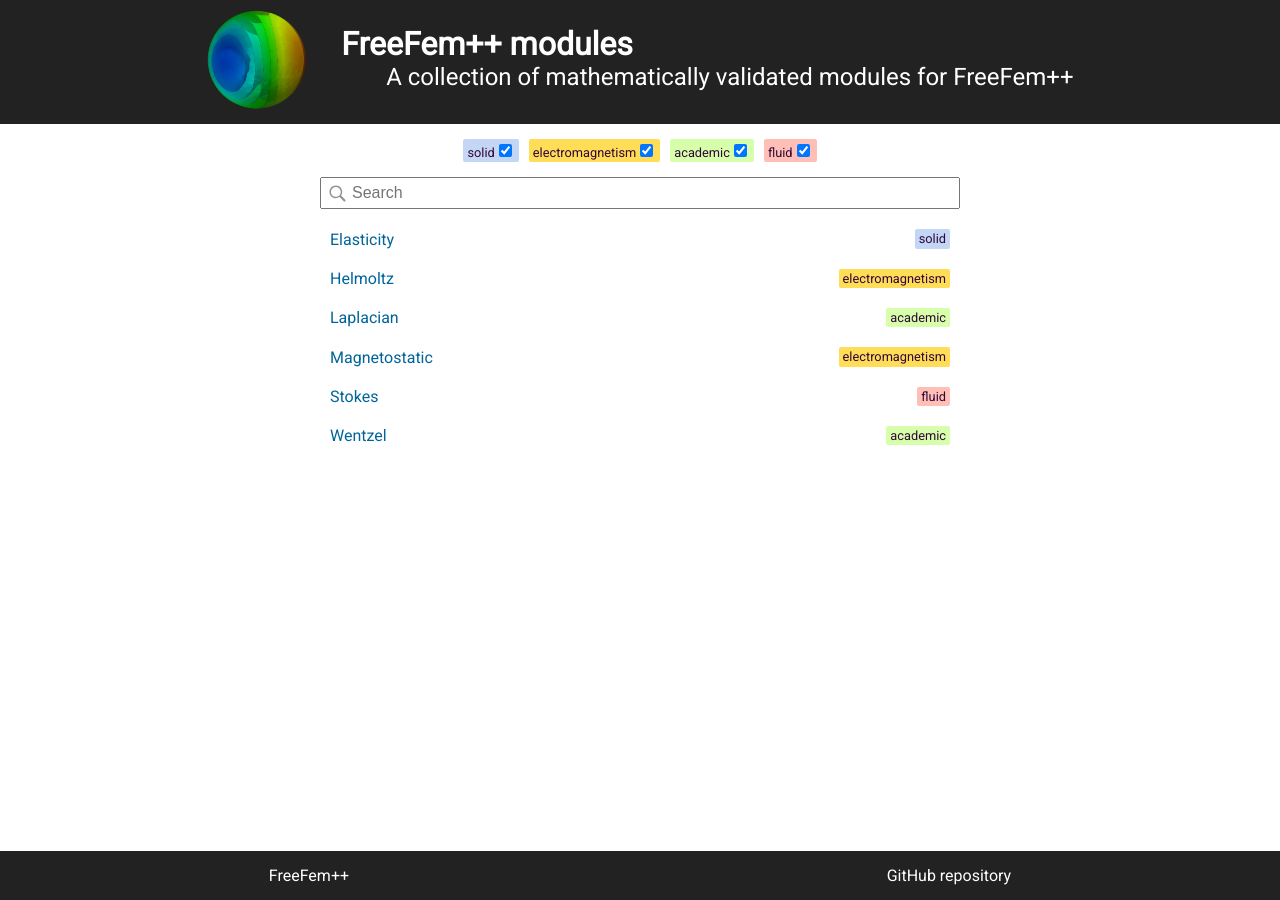
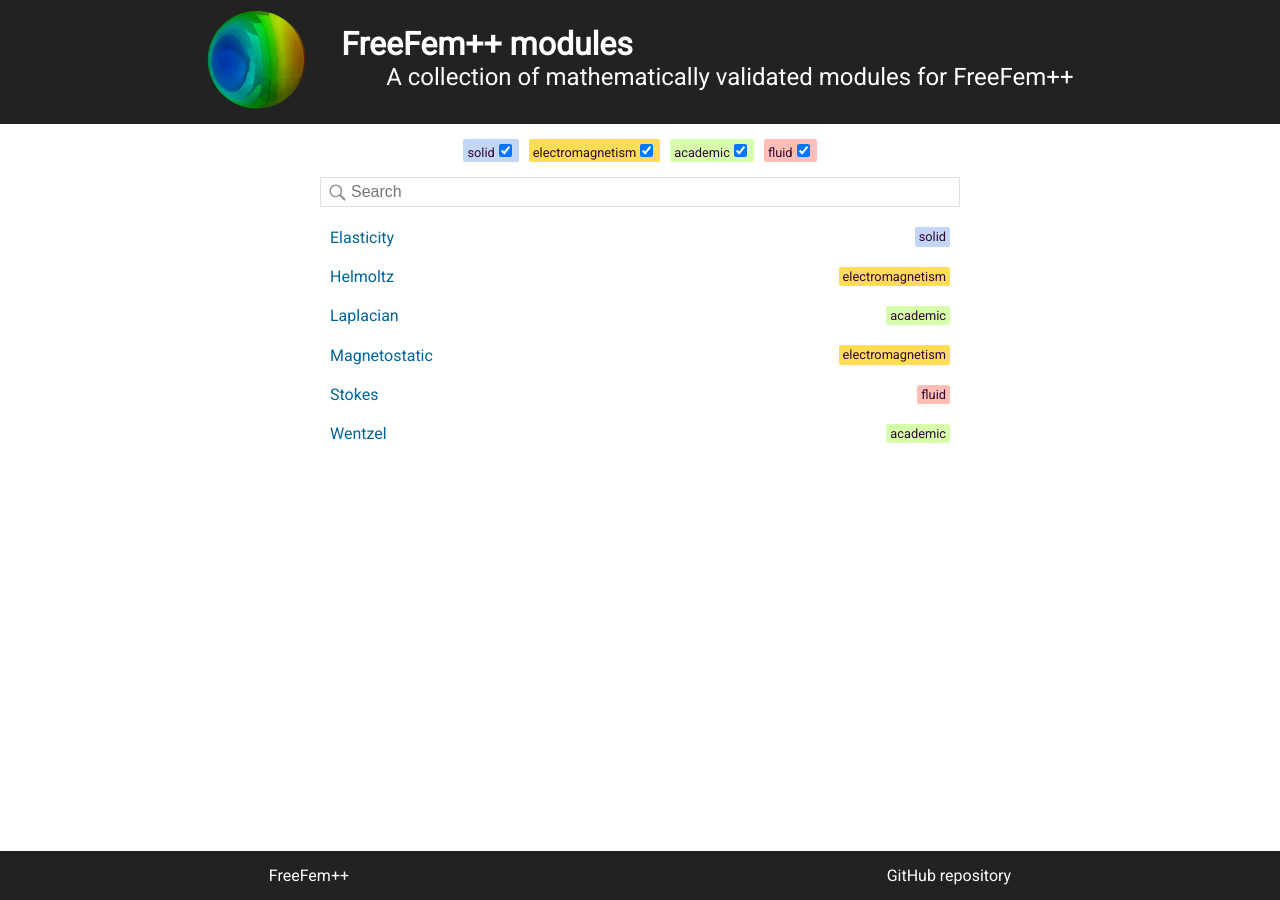
Before and after one commit to FreeFem/FreeFem-modules, a Jekyll site: the page built from index.md, in a window 1280 px wide. Built offline with Jekyll 4.4.1, drawn with Linux system fonts in a browser that asks for light colours.

Commit message:
Update css/search.css

```diff
--- a/css/search.css
+++ b/css/search.css
@@ -25,4 +25,12 @@
   padding: 5px 5px 5px 30px;
   width: 100%;
   font-size: 1em;
+  border: 1px solid #ddd;
 }
+
+input:focus {
+    background-color: #fff;
+    border-color: #178fbb;
+    color: #222;
+    outline-color: #178fbb;
+}
```
